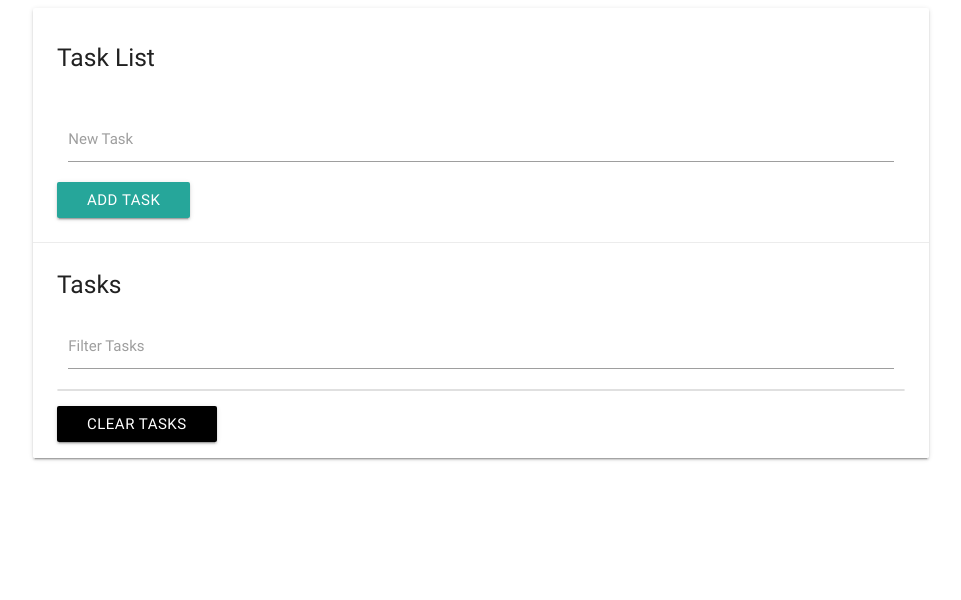
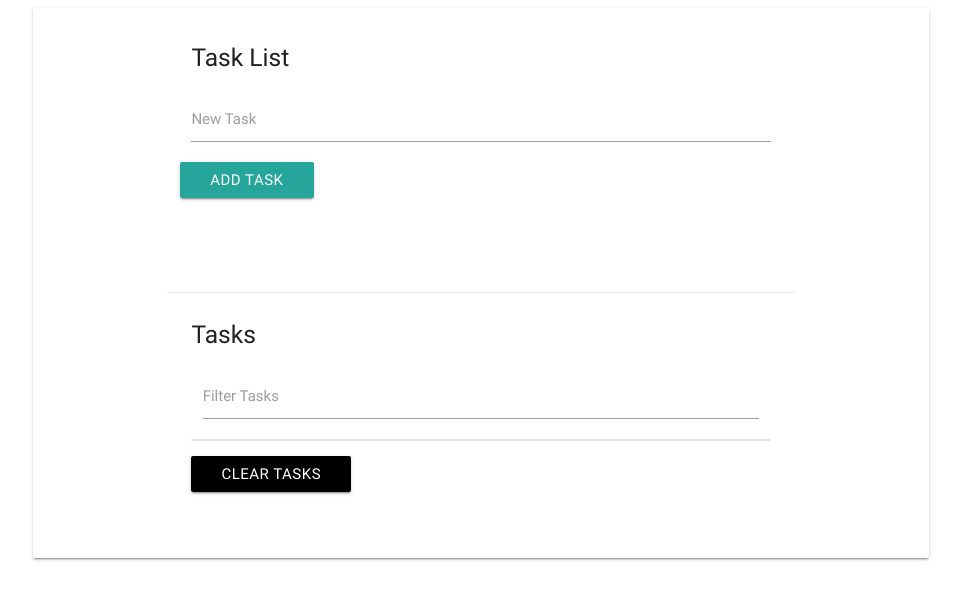
Before and after one commit to katnes/task-list, a plain HTML site: page index.html in a window 1280 px wide. Shown: the whole page, without its empty margins (159-1120 px from the left). Drawn offline with nearby package versions, Linux system fonts and the light colour scheme.

Commit message:
cleaned up formatting

```diff
--- a/index.html
+++ b/index.html
@@ -13,10 +13,12 @@
     <div class="row">
       <div class="col s12">
         <div id="main" class="card">
+          <div class="container">
+            <div class="" style="margin-bottom: 50px">
               <div class="card-content">
                 <h5 id="task-title">Task List</h5>
                 <div class="row">
-                            <form id="task-form"></div>
+                  <form id="task-form">
                     <div class="input-field col s12">
                       <input type="text" name="task" id="task">
                       <label for="task">New Task</label>
@@ -24,6 +26,9 @@
                     <input type="submit" value="Add Task" class="btn">
                   </form>
                 </div>
+              </div>
+            </div>
+            <div style="padding-bottom: 50px;">
               <div class="card-action">
                 <h5 id="task-title">Tasks</h5>
                 <div class="input-field col s12">
@@ -37,6 +42,8 @@
           </div>
         </div>
       </div>
+    </div>
+  </div>
     <script src="https://code.jquery.com/jquery-3.4.1.slim.min.js" integrity="sha384-J6qa4849blE2+poT4WnyKhv5vZF5SrPo0iEjwBvKU7imGFAV0wwj1yYfoRSJoZ+n" crossorigin="anonymous"></script>
     <script src="https://code.jquery.com/jquery-3.4.1.slim.min.js" integrity="sha384-J6qa4849blE2+poT4WnyKhv5vZF5SrPo0iEjwBvKU7imGFAV0wwj1yYfoRSJoZ+n" crossorigin="anonymous"></script>
     <script src="https://cdnjs.cloudflare.com/ajax/libs/materialize/1.0.0/js/materialize.min.js"></script>
```
Lines whose indentation alone changed are shown as unchanged.
